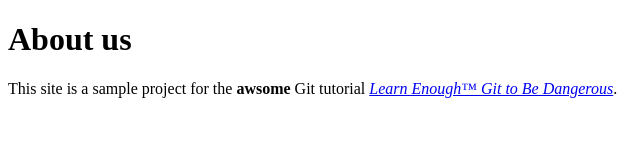
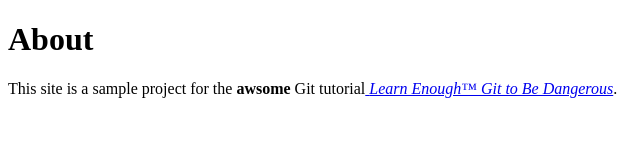
Before and after one commit to moaawiya/website, a plain HTML site: page about.html in a window 1280 px wide. Shown: the full height of the page, 0-640 px from the left. Drawn offline with Linux system fonts and the light colour scheme.

```diff
--- a/about.html
+++ b/about.html
@@ -4,9 +4,9 @@
     <title>About Us</title>
   </head>
   <body>
-    <h1>About us</h1>
+    <h1>About</h1>
     <p>This site is a sample project
-      for the <strong>awsome</strong> Git tutorial <a href="http://learnenough.com/git-tutorial"><em>Learn Enough™ Git
+      for the <strong>awsome</strong> Git tutorial<a href="http://learnenough.com/git-tutorial"> <em>Learn Enough™ Git
         to Be Dangerous</em></a>.
     </p>
   </body>
```
